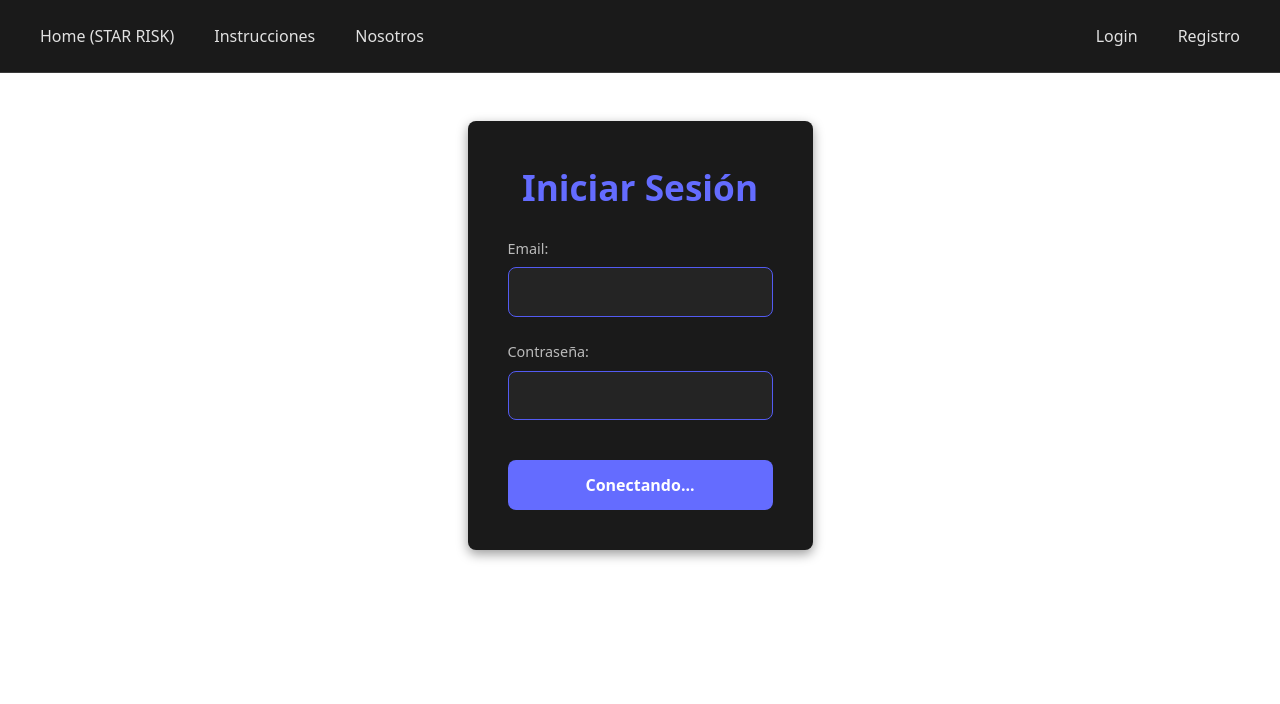
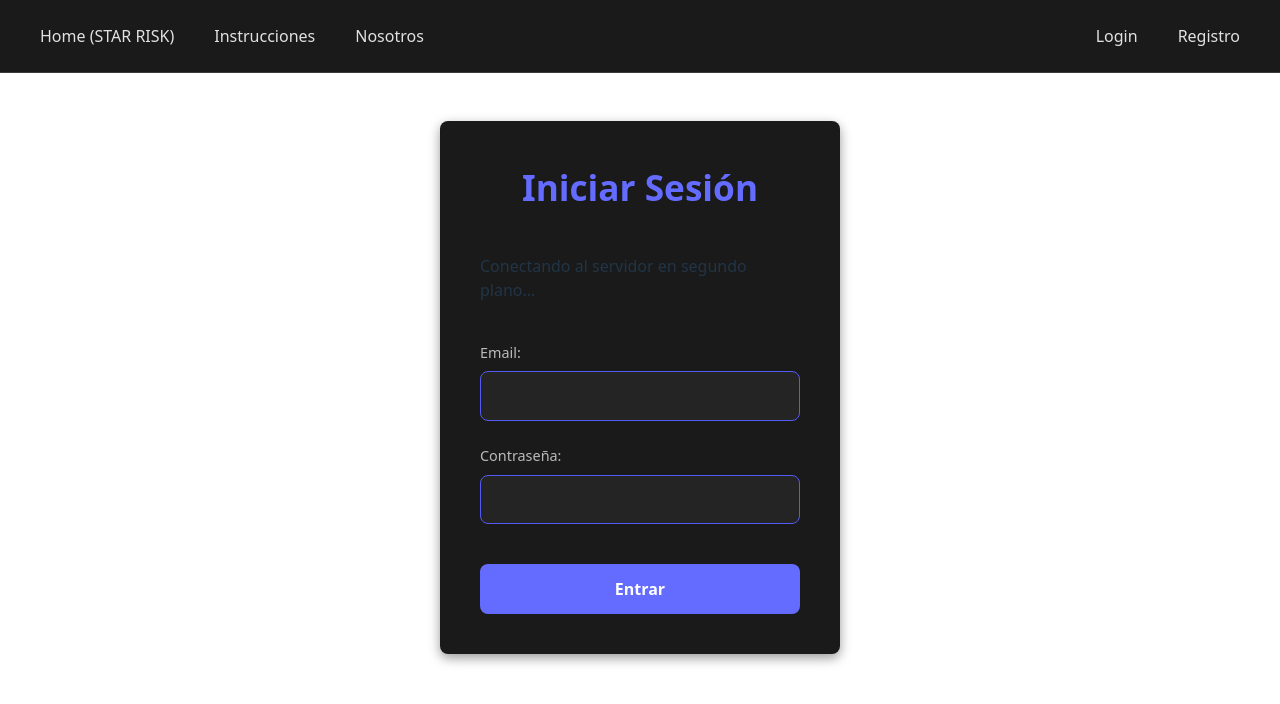
Before and after one commit to tvargasb/Frontend_E3, a React (Vite) app: page /login in a window 1280 px wide. Shown: the top 704 px of the page. Built offline with nearby package versions, Linux system fonts and the light colour scheme; no server answers.

Commit message:
LoginPage

```diff
--- a/src/pages/LoginPage.jsx
+++ b/src/pages/LoginPage.jsx
@@ -1,9 +1,10 @@
-import React, { useState, useEffect } from 'react'
+import React, { useState, useEffect } from 'react';
 import { useAuth } from '../context/AuthContext';
 import { useSocket } from '../context/SocketContext';
 import '../assets/styles/Forms.css';
 
 const API_BASE_URL = import.meta.env.VITE_API_BASE_URL || 'http://localhost:3000';
+
 function LoginPage() {
   const [email, setEmail] = useState('');
   const [password, setPassword] = useState('');
@@ -12,8 +13,9 @@ function LoginPage() {
   const { login } = useAuth();
   const socket = useSocket();
 
-  // websocket
   useEffect(() => {
+    if (!socket) return;
+
     function onConnect() {
       console.log('Socket conectado:', socket.id);
       setSocketId(socket.id);
@@ -34,8 +36,8 @@ function LoginPage() {
     event.preventDefault();
     setError(null);
 
-    if (!socketId) {
-      setError("Conectando al servidor, por favor espera...");
+    if (!email || !password) {
+      setError("Email y contraseña son obligatorios.");
       return;
     }
 
@@ -45,7 +47,7 @@ function LoginPage() {
         headers: {
           'Content-Type': 'application/json',
         },
-        body: JSON.stringify({ email, password, socketId: socketId }),
+        body: JSON.stringify({ email, password, socketId }),
       });
 
       const data = await response.json();
@@ -55,10 +57,9 @@ function LoginPage() {
       }
 
       login(data.token, data.jugador);
-
-
     } catch (err) {
-      setError(err.message);
+      console.error(err);
+      setError(err.message || 'Error al iniciar sesión.');
     }
   };
 
@@ -67,6 +68,13 @@ function LoginPage() {
       <form onSubmit={handleSubmit}>
         <h2>Iniciar Sesión</h2>
         {error && <p className="error-message">{error}</p>}
+
+        {!socketId && (
+          <p className="info-message">
+            Conectando al servidor en segundo plano...
+          </p>
+        )}
+
         <div>
           <label>Email:</label>
           <input
@@ -75,6 +83,7 @@ function LoginPage() {
             onChange={(e) => setEmail(e.target.value)}
           />
         </div>
+
         <div>
           <label>Contraseña:</label>
           <input
@@ -83,12 +92,15 @@ function LoginPage() {
             onChange={(e) => setPassword(e.target.value)}
           />
         </div>
-        <button type="submit" disabled={!socketId}>
-          {socketId ? 'Entrar' : 'Conectando...'}
+
+        <button
+          type="submit"
+          disabled={!email || !password}
+        >
+          Entrar
         </button>
       </form>
     </div>
-
   );
 }
 
```
